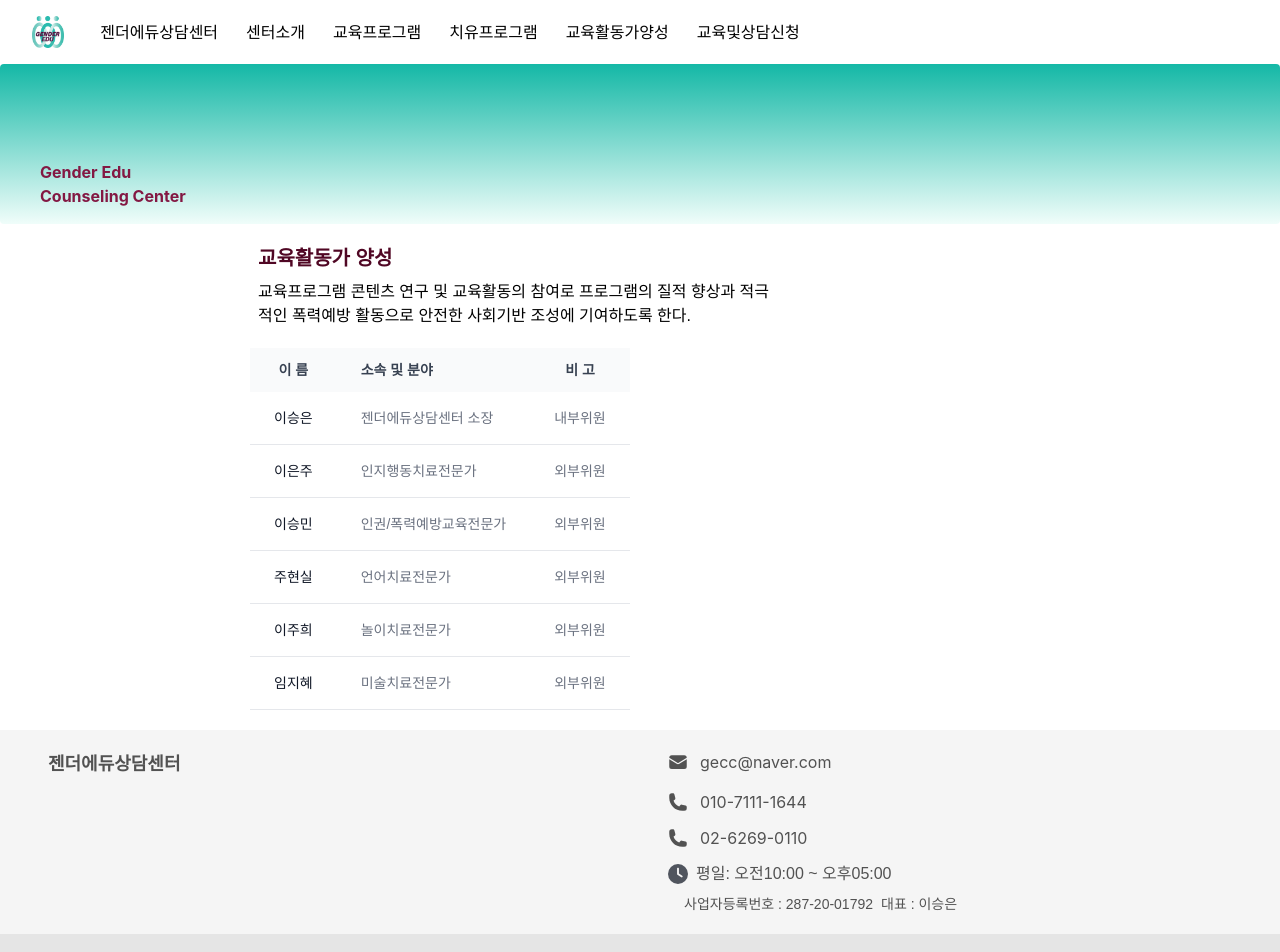
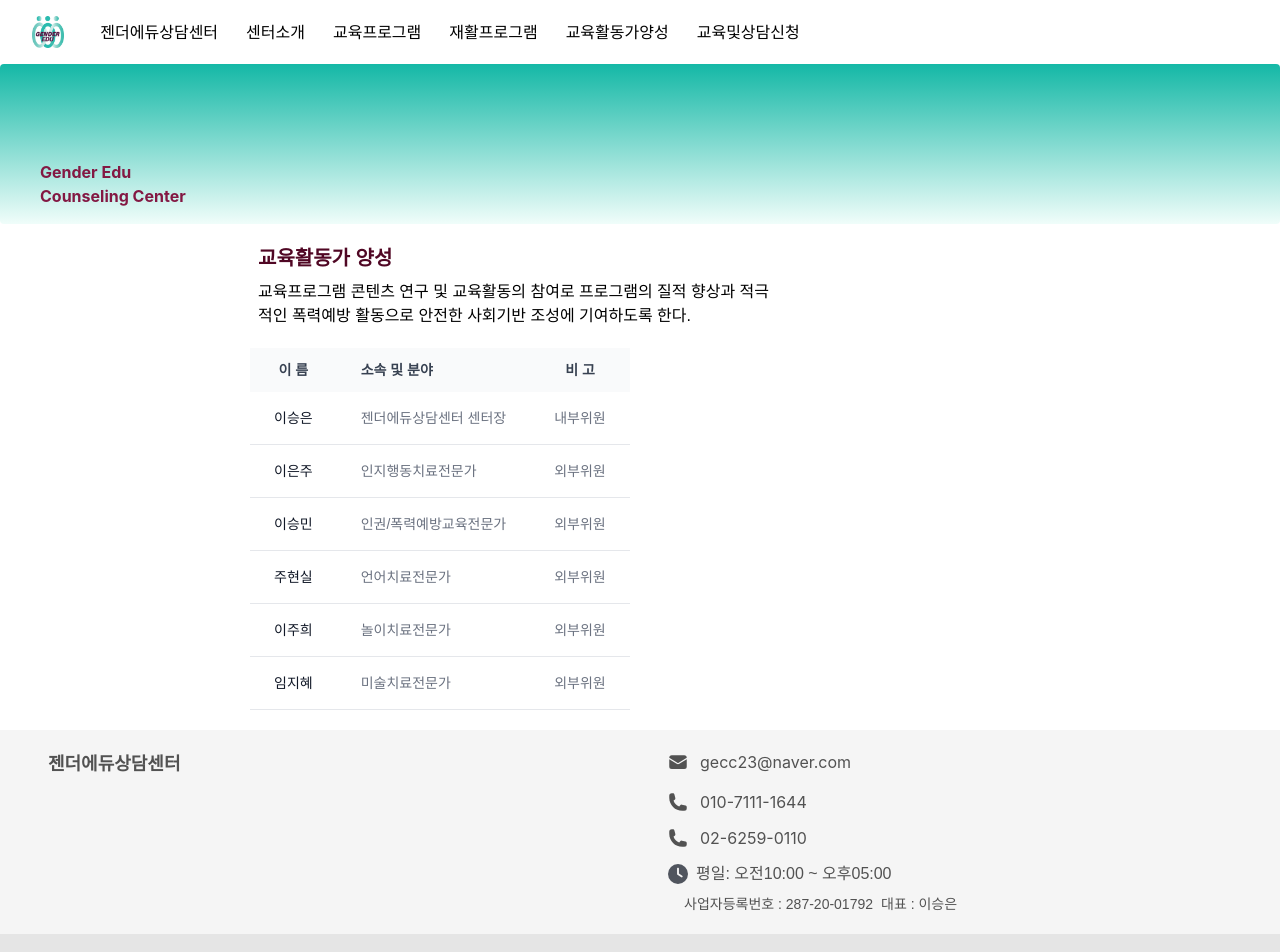
Before and after one commit to ohwonsuk/gender-edu, a React (Create React App) app: page /training in a window 1280 px wide. Shown: the top 952 px of the page. Built offline with nearby package versions, Linux system fonts and the light colour scheme; a web font is replaced by a local one.

Commit message:
재활프로그램 명칭으로 수정, 수상이력 추가 등

```diff
--- a/src/components/Footer.js
+++ b/src/components/Footer.js
@@ -26,7 +26,7 @@ const Footer = () => {
                   <path d="M1.5 8.67v8.58a3 3 0 003 3h15a3 3 0 003-3V8.67l-8.928 5.493a3 3 0 01-3.144 0L1.5 8.67z" />
                   <path d="M22.5 6.908V6.75a3 3 0 00-3-3h-15a3 3 0 00-3 3v.158l9.714 5.978a1.5 1.5 0 001.572 0L22.5 6.908z" />
                 </svg>
-                gecc@naver.com
+                gecc23@naver.com
               </p>
               <p className="mb-3 flex items-center justify-center md:justify-start">
                 <svg
@@ -56,7 +56,7 @@ const Footer = () => {
                     clipRule="evenodd"
                   />
                 </svg>
-                02-6269-0110
+                02-6259-0110
               </p>
               <p className="font-ibmsans flex items-center justify-center md:justify-start">
                 <img
--- a/src/components/Header.js
+++ b/src/components/Header.js
@@ -13,7 +13,7 @@ const navigation = [
     current: false,
   },
   {
-    name: '치유프로그램',
+    name: '재활프로그램',
     to: '/healingprogram',
     current: false,
   },
--- a/src/components/MainProfile.js
+++ b/src/components/MainProfile.js
@@ -7,6 +7,7 @@ const MainProfile = () => {
     <>
       <div className="font-ibmsans pl-2 text-lg mb-2">대표 이 승 은</div>
       <ul className="font-ibmsans pl-6 list-disc leading-relaxed mb-5">
+        <li>서울특별시교육감 표창 2024</li>
         <li>여성가족부 우수교육사례 장관상 수상 2019</li>
         {/* <li>경기북부 학교 및 장애아동청소년 성 인권교육</li> */}
         <li>전 한국장애인폭력상담소 소장</li>
--- a/src/components/Table.js
+++ b/src/components/Table.js
@@ -5,7 +5,7 @@ const tableData = [
   {
     id: 1,
     name: '이승은',
-    field: '젠더에듀상담센터 소장',
+    field: '젠더에듀상담센터 센터장',
     note: '내부위원',
   },
   {
--- a/src/components/WorkItem.js
+++ b/src/components/WorkItem.js
@@ -16,7 +16,7 @@ const workList = [
   },
   {
     id: 2,
-    title: '👉 치유프로그램 소개',
+    title: '👉 재활프로그램 소개',
     item: ['언어치료', '인지치료', '놀이치료', '미술치료', '피해자심리상담'],
     path: '/healingprogram',
   },
```
